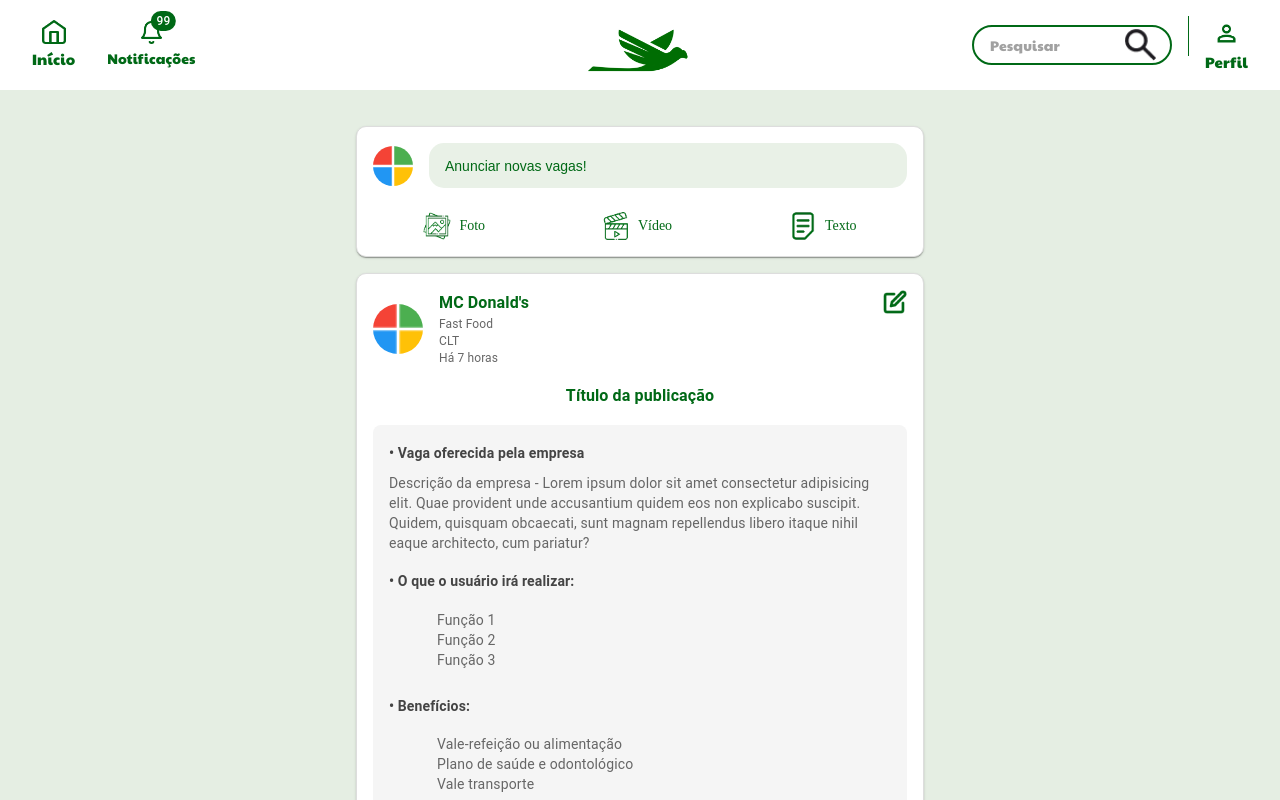
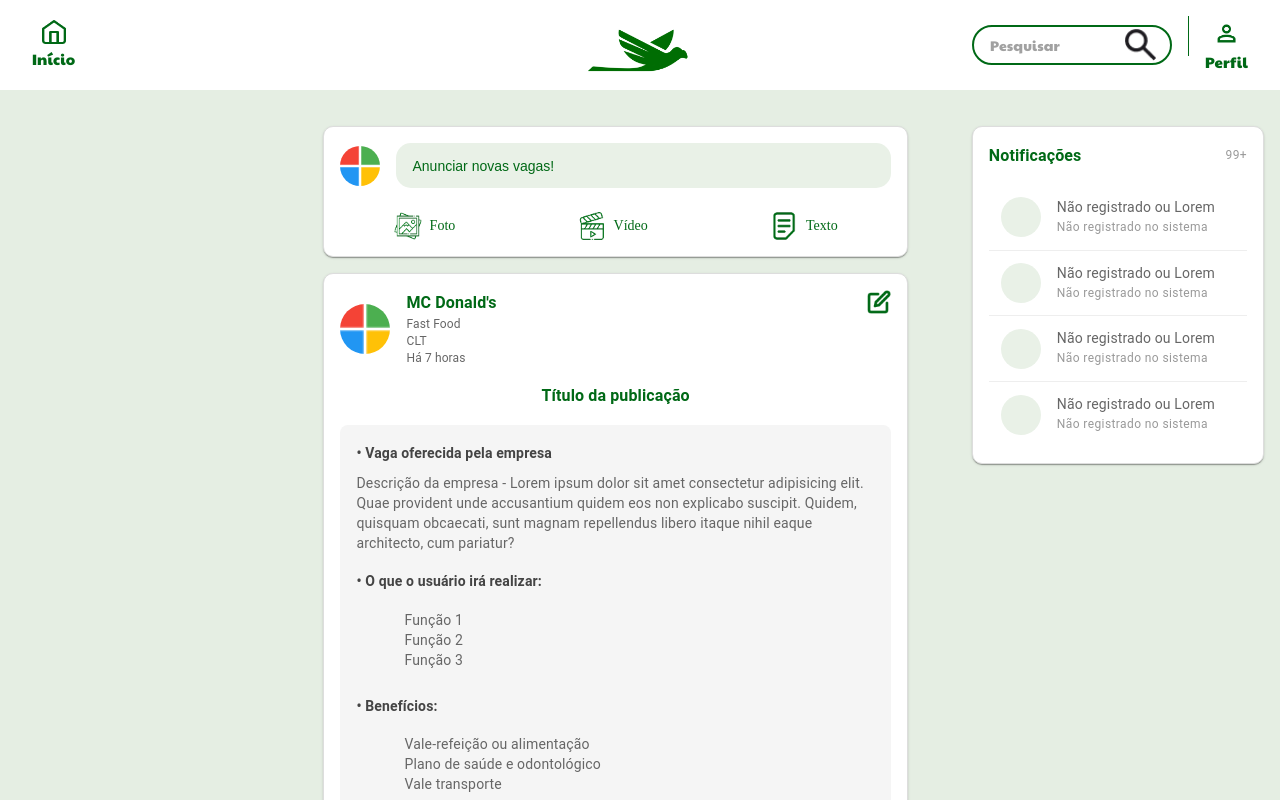
Before and after one commit to Karpos-SPTech/CUFA-SYSTEM, a React (Vite) app: page /telaEmpresa in a window 1280 px wide. Built offline with nearby package versions, Linux system fonts and the light colour scheme.

Commit message:
Componente de Notificacao

```diff
--- a/src/TelaEmpresa.jsx
+++ b/src/TelaEmpresa.jsx
@@ -3,16 +3,25 @@ import Header from './components/Header';
 import { Box } from '@mui/material';
 import AnunciarVaga from './components/AnunciarVaga';
 import VagaPublicada from './components/VagaPublicada';
+import NotificationsPanel from './components/NotificationsPanel';
 import '../src/telaEmpresa.css';
 
 const TelaEmpresa = () => {
   return (
     <Box className="tela-empresa-container">
-      <Header />
-      <div className="tela-empresa-content">
-        <Box sx={{ maxWidth: 600, mx: 'auto', p: 2, display: 'flex', flexDirection: 'column', gap: 2 }}>
-          <AnunciarVaga />
-          <VagaPublicada />
+      <Header hideNotifications={true} /><div className="tela-empresa-content">
+        <Box sx={{ display: 'flex', justifyContent: 'center', gap: 8, p: 2, maxWidth: '1400px', mx: 'auto' }}>
+          <Box sx={{ width: 250 }} />
+
+
+          <Box sx={{ width: 600, display: 'flex', flexDirection: 'column', gap: 2 }}>
+            <AnunciarVaga />
+            <VagaPublicada />
+          </Box>
+
+          <Box sx={{ width: 300 }}>
+            <NotificationsPanel />
+          </Box>
         </Box>
       </div>
     </Box>
--- a/src/components/Header.jsx
+++ b/src/components/Header.jsx
@@ -14,9 +14,8 @@ import homeIcon from '../assets/home-icon.png';
 import searchIcon from "../assets/search-icon.png";
 import profilePic from "../assets/profile-icon.png";
 import logo from "../assets/cufaLogo.png";
-import Notifications from "../components/Notifications";
 
-const Header = () => {
+const Header = ({ hideNotifications }) => {
   const navigate = useNavigate();
   const [isProfileMenuOpen, setIsProfileMenuOpen] = useState(false);
   const [isSettingsModalOpen, setIsSettingsModalOpen] = useState(false);
@@ -69,13 +68,12 @@ const Header = () => {
               gap: 0.5
             }}
             onClick={() => navigate("/cufaSistema")}
-          >
-            <Box
-              component="img"
-              src={homeIcon}
-              alt="Início"
-              sx={{ width: { xs: 22, sm: 28, md: 24 }, height: { xs: 22, sm: 28, md: 24 }, }}
-            />
+          >          <Box
+            component="img"
+            src={homeIcon}
+            alt="Início"
+            sx={{ width: { xs: 22, sm: 28, md: 24 }, height: { xs: 22, sm: 28, md: 24 }, }}
+          />
             <Typography
               sx={{
                 fontSize: { xs: 10, sm: 12, md: 15 },
@@ -92,7 +90,7 @@ const Header = () => {
               Início
             </Typography>
           </Box>
-          <Notifications />
+          {!hideNotifications && <Notifications />}
         </Box>
 
         {/* Centro */}
--- /dev/null
+++ b/src/components/NotificationsPanel.jsx
@@ -0,0 +1,101 @@
+import React from 'react';
+import { Box, Paper, Typography, List, ListItem } from '@mui/material';
+
+const NotificationItem = () => (
+  <ListItem
+    sx={{
+      display: 'flex',
+      alignItems: 'center',
+      gap: 2,
+      padding: '12px',
+      borderBottom: '1px solid #eee',
+      '&:last-child': {
+        borderBottom: 'none'
+      }
+    }}
+  >
+    <Box
+      sx={{
+        width: 40,
+        height: 40,
+        borderRadius: '50%',
+        backgroundColor: '#e9f1e7',
+        display: 'flex',
+        alignItems: 'center',
+        justifyContent: 'center'
+      }}
+    />
+    <Box>
+      <Typography
+        variant="body2"
+        sx={{
+          color: '#666',
+          fontSize: '14px'
+        }}
+      >
+        Não registrado ou Lorem
+      </Typography>
+      <Typography
+        variant="caption"
+        sx={{
+          color: '#999',
+          fontSize: '12px'
+        }}
+      >
+        Não registrado no sistema
+      </Typography>
+    </Box>
+  </ListItem>
+);
+
+const NotificationsPanel = () => {
+  return (
+    <Paper
+      sx={{
+        backgroundColor: '#fff',
+        borderRadius: '10px',
+        p: 2,
+        width: '100%',
+        border: '1px solid #ddd',
+      }}
+    >
+      <Box
+        sx={{
+          display: 'flex',
+          alignItems: 'center',
+          justifyContent: 'space-between',
+          mb: 2
+        }}
+      >
+        <Typography
+          variant="h6"
+          sx={{
+            color: '#006916',
+            fontSize: '16px',
+            fontWeight: 'bold'
+          }}
+        >
+          Notificações
+        </Typography>
+        <Typography
+          variant="caption"
+          sx={{
+            color: '#999',
+            fontSize: '12px'
+          }}
+        >
+          99+
+        </Typography>
+      </Box>
+
+      <List sx={{ p: 0 }}>
+        <NotificationItem />
+        <NotificationItem />
+        <NotificationItem />
+        <NotificationItem />
+      </List>
+    </Paper>
+  );
+};
+
+export default NotificationsPanel;
```
